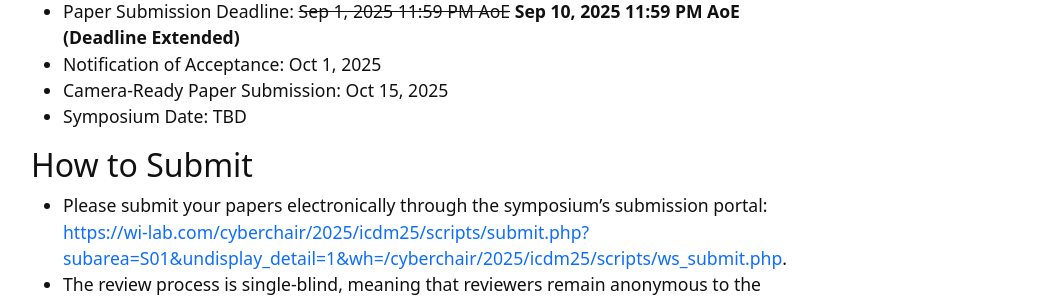
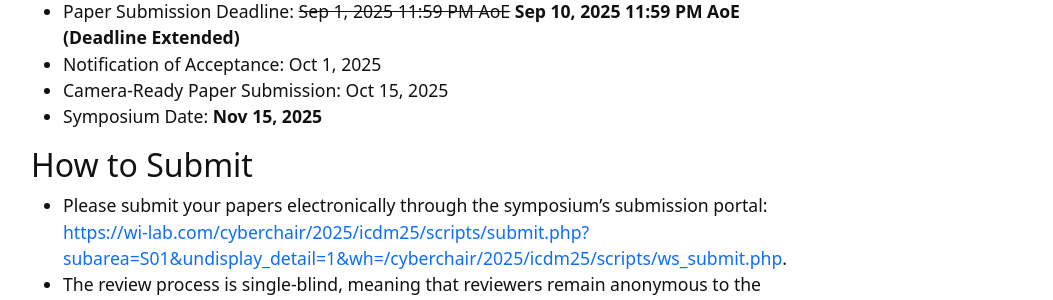
Before and after one commit to xuanwang91/2025-ICDM-UGHS, a Jekyll site: the page built from index.md, in a window 1280 px wide and 900 px high, scrolled down 1637 px. Shown: the part 156-456 px from the top of the window, without its empty margins (221-1274 px from the left). Built offline with Jekyll 4.4.1, drawn with Linux system fonts in a browser that asks for light colours.

Commit message:
Update index.md

```diff
--- a/index.md
+++ b/index.md
@@ -121,7 +121,7 @@ Submitted papers should present novel ideas, methodologies, algorithms, or appli
 - Paper Submission Deadline: ~~Sep 1, 2025 11:59 PM AoE~~ **Sep 10, 2025 11:59 PM AoE (Deadline Extended)**
 - Notification of Acceptance: Oct 1, 2025
 - Camera-Ready Paper Submission: Oct 15, 2025
-- Symposium Date: TBD
+- Symposium Date: **Nov 15, 2025**
 
 ## How to Submit
 - Please submit your papers electronically through the symposium's submission portal: [https://wi-lab.com/cyberchair/2025/icdm25/scripts/submit.php?subarea=S01&undisplay_detail=1&wh=/cyberchair/2025/icdm25/scripts/ws_submit.php](https://wi-lab.com/cyberchair/2025/icdm25/scripts/submit.php?subarea=S01&undisplay_detail=1&wh=/cyberchair/2025/icdm25/scripts/ws_submit.php).
```
